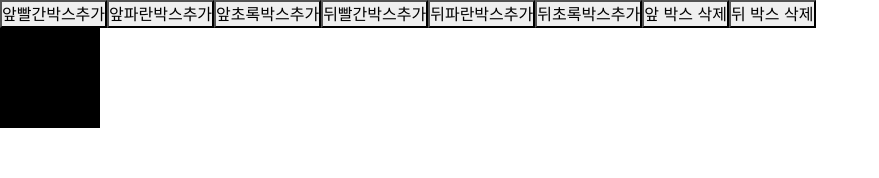
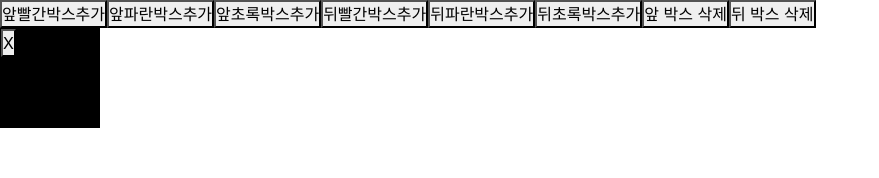
Before and after one commit to Dongukkk/react-study, a React (Create React App) app: page / in a window 1280 px wide. Shown: the top 178 px of the page, without its empty margins (0-879 px from the left). Built offline with nearby package versions, Linux system fonts and the light colour scheme.

Commit message:
연습5 +옵션 선택 삭제 기능 추가

```diff
--- a/src/practice/Practice05/Box.js
+++ b/src/practice/Practice05/Box.js
@@ -4,7 +4,13 @@ function Box(props){
 
 
     return (
-    <div className="box" style={{backgroundColor:props.bgColor}}></div>
+    <div className="box" style={{backgroundColor:props.bgColor}}>
+        <button onClick={()=>{
+            let change = [...props.colorArr];
+            change.splice(props.index, 1);
+            props.setColorArr(change);
+        }}>X</button>
+    </div>
     );
 }
 
--- a/src/practice/Practice05/Practice05.js
+++ b/src/practice/Practice05/Practice05.js
@@ -4,6 +4,7 @@ import Box from "./Box";
 function Practice05(){
 
     let [colorArr,setColorArr] = useState(['black']);
+
 
     return (
         <>
@@ -49,8 +50,8 @@ function Practice05(){
             </div>
             <div>
                 {
-                    colorArr.map((color)=>{
-                        return <Box bgColor= {color}/>;
+                    colorArr.map((color, index)=>{
+                        return <Box bgColor= {color} index = {index} colorArr={colorArr} setColorArr={setColorArr}/>;
 
                     })
             }
```
